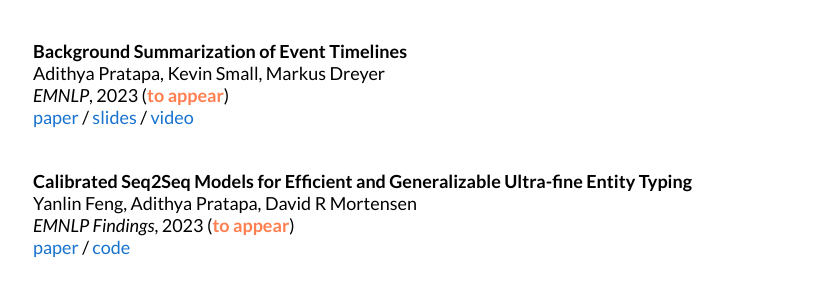
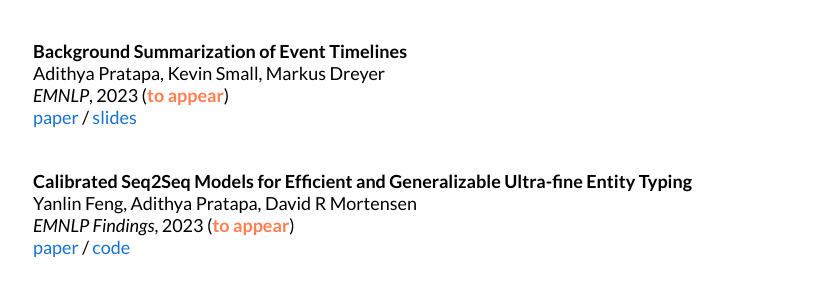
Before and after one commit to adithya7/adithya7.github.io, a Jekyll site: the page built from _posts/2023-10-06-02-backsumm.md, in a window 1280 px wide. Shown: the part 382-682 px from the top of the page, without its empty margins (219-1046 px from the left). Built offline with Jekyll 4.4.1, drawn with Linux system fonts in a browser that asks for light colours.

Commit message:
Update default.html

```diff
--- a/_layouts/default.html
+++ b/_layouts/default.html
@@ -86,8 +86,8 @@
               {% if post.slides %}
               / <a href="{{post.slides}}">slides</a>
               {% endif %}
-              {% if post.video %}
-              / <a href="{{post.video}}">video</a>
+              {% if post.talk %}
+              / <a href="{{post.talk}}">talk</a>
               {% endif %}
               <p></p>
               {{ post.excerpt }}
```
